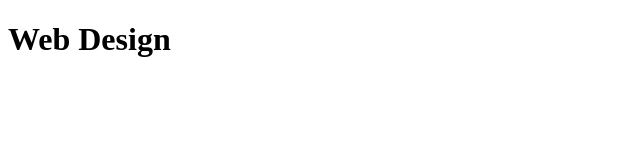
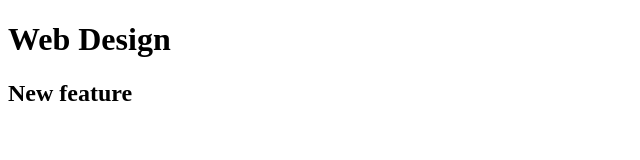
Before and after one commit to viseth143/intern11Afternoon, a plain HTML site: page index.html in a window 1280 px wide. Shown: the whole page, without its empty margins (0-640 px from the left). Drawn offline with Linux system fonts and the light colour scheme.

Commit message:
modified one and add one

```diff
--- a/index.html
+++ b/index.html
@@ -7,5 +7,6 @@
 </head>
 <body>
     <h1>Web Design</h1>
+    <h2>New feature</h2>
 </body>
 </html>
```
Also changed, not shown: index.js (added).
